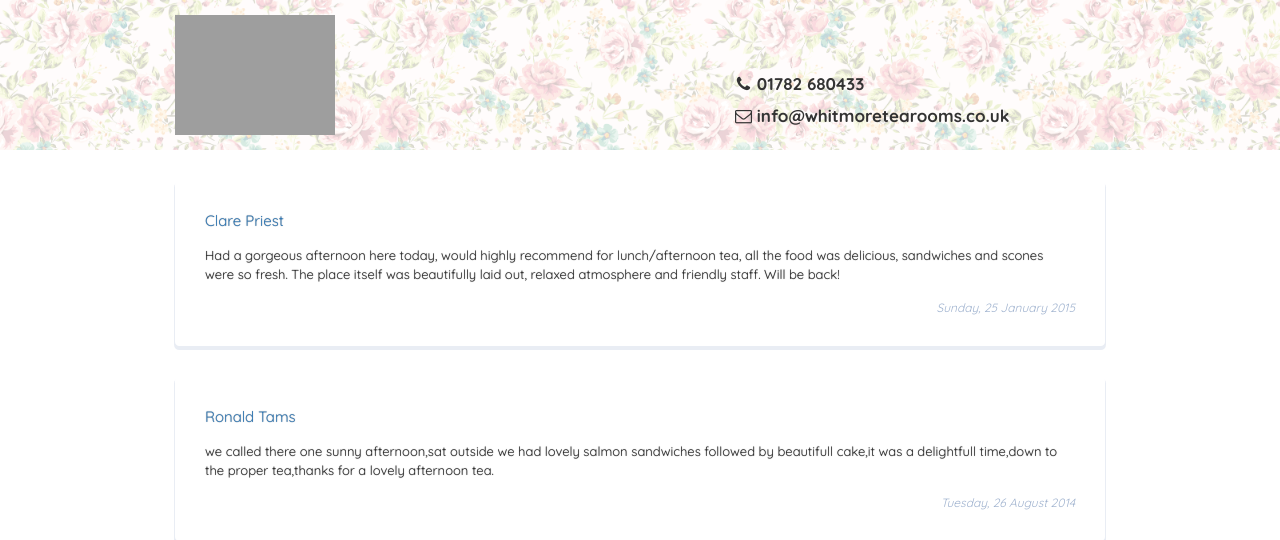
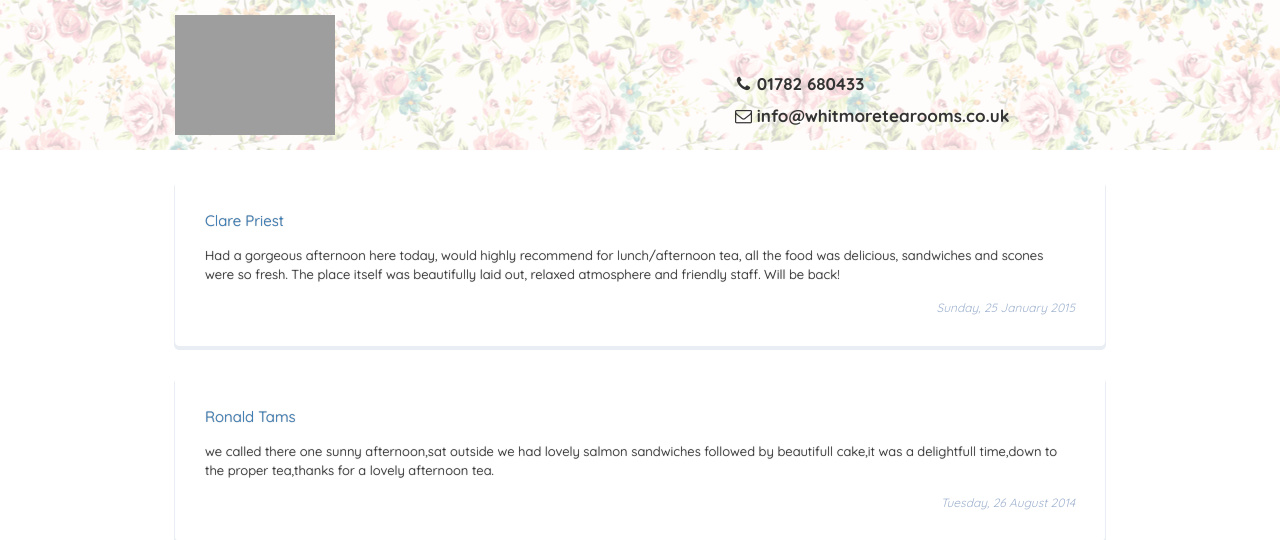
Before and after one commit to studio51/web-whitmoretearooms, a PHP site: the page made by app/reviews.html in a window 1280 px wide. Shown: the top 540 px of the page. Run offline with PHP 8.4, Linux system fonts and the light colour scheme; some libraries are stand-ins or nearby versions; grey boxes are pictures that could not be loaded.

Commit message:
remove hacky way of zooming the navbar picture, not working properly in Firefox and IE, so resize the picture instead

```diff
--- a/app/styles/main.css
+++ b/app/styles/main.css
@@ -193,7 +193,6 @@ body {
 
 .navbar {
   position: relative;
-  height: 0;
   min-height: 150px;
   margin: 0;
   overflow: hidden;
@@ -203,9 +202,7 @@ body {
 }
 
 @media (min-width: 768px) and (max-width: 992px) {
-  .navbar {
-    min-height: 120px;
-  }
+
 }
 
 .navbar:after {
@@ -213,12 +210,11 @@ body {
   top: 0;
   z-index: -1;
   width: 100%;
-  height: 750px;
+  height: 150px;
   background-image: url('../images/bg-floral.jpg');
-  background-position: 30% 100%;
+  background-position: 20% 20%;
   content: '';
   opacity: 0.3;
-  zoom: 40%;
 }
 
 .navbar img {
@@ -247,7 +243,7 @@ body {
 
 @media (min-width: 992px) {
   .navbar .meta {
-    margin: 68.18181818181817px 0;
+    margin: 68.18181818181817px 0 0;
   }
 }
 
--- a/app/styles/main.less
+++ b/app/styles/main.less
@@ -218,27 +218,25 @@ body {
   background-color: transparent;
   border: none;
   border-radius: 0;
-  height: 0; /* :after needs the height property specified, even if 0 */
   margin: 0;
   min-height: @navbar-height;
   overflow: hidden;
   position: relative;
 
   @media(min-width: 768px) and (max-width: 992px) {
-    min-height: @navbar-height - @box-padding;
+    // min-height: @navbar-height - @box-padding;
   }
 
   &:after {
     background-image: url('../images/bg-floral.jpg');
-    background-position: 30% 100%;
+    background-position: 20% 20%;
     content: '';
-    height: @navbar-height * 5;
+    height: @navbar-height;
     opacity: 0.3;
     position: absolute;
     z-index: -1;
     top: 0;
     width: 100%;
-    zoom: 40%;
   }
 
   img {
@@ -261,7 +259,7 @@ body {
     margin: ( @navbar-height / 4 ) 0;
 
     @media(min-width: 992px) {
-      margin: ( @navbar-height / 2.2 ) 0;
+      margin: ( @navbar-height / 2.2 ) 0 0;
     }
   }
 
```
Also changed, not shown: app/images/bg-floral.jpg.
